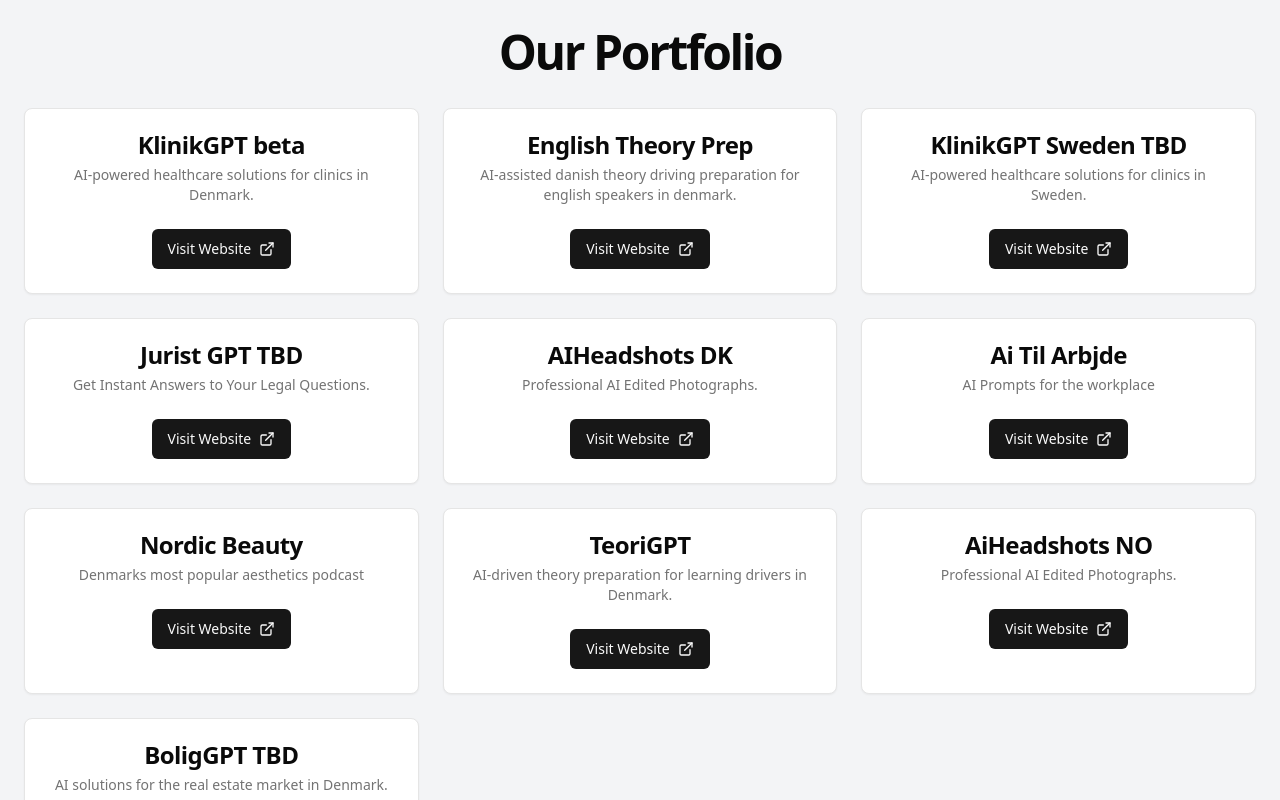
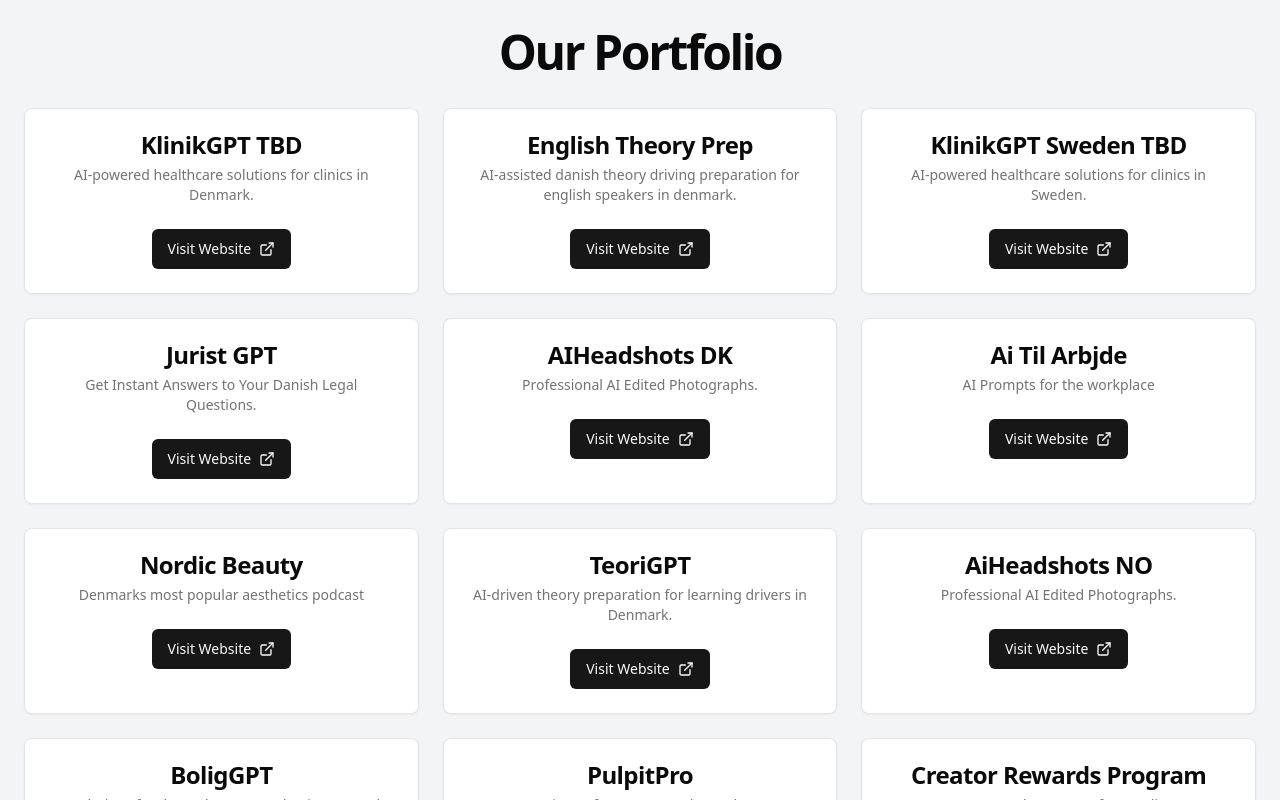
Before and after one commit to Teamfreya/caroloom, a Next.js app: page / in a window 1280 px wide. Shown: the part 1340-2140 px from the top of the page. Built offline with nearby package versions, Linux system fonts and the light colour scheme.

Commit message:
Update page.tsx

```diff
--- a/app/page.tsx
+++ b/app/page.tsx
@@ -132,7 +132,7 @@ function CaroloomLandingPageComponent() {
             </h2>
             <div className="grid gap-6 md:grid-cols-2 lg:grid-cols-3">
               <PortfolioCard
-                title="KlinikGPT beta"
+                title="KlinikGPT TBD"
                 description="AI-powered healthcare solutions for clinics in Denmark."
                 link="https://www.klinikgpt.dk"
               />
@@ -147,8 +147,8 @@ function CaroloomLandingPageComponent() {
                 link="https://www.klinikgpt.se"
               />
               <PortfolioCard
-                title="Jurist GPT TBD"
-                description="Get Instant Answers to Your Legal Questions."
+                title="Jurist GPT "
+                description="Get Instant Answers to Your Danish Legal Questions."
                 link="https://www.juristgpt.dk"
               />
               <PortfolioCard
@@ -177,9 +177,19 @@ function CaroloomLandingPageComponent() {
                 link="https://www.Aiheadshots.no"
               />
               <PortfolioCard
-                title="BoligGPT TBD"
+                title="BoligGPT"
                 description="AI solutions for the real estate market in Denmark."
                 link="https://www.boliggpt.dk"
+              />
+              <PortfolioCard
+                title="PulpitPro"
+                description="AI assistant for Pastors and Preachers."
+                link="https://www.pulpitpro.io"
+              />
+              <PortfolioCard
+                title="Creator Rewards Program"
+                description="Our Creator rewards program for Nordic content creators."
+                link="https://special-sparrow-218.notion.site/Caroloom-Creator-Rewards-Program-14f89ac9382f80d4b431cfb47a618426?pvs=4"
               />
             </div>
           </div>
```
